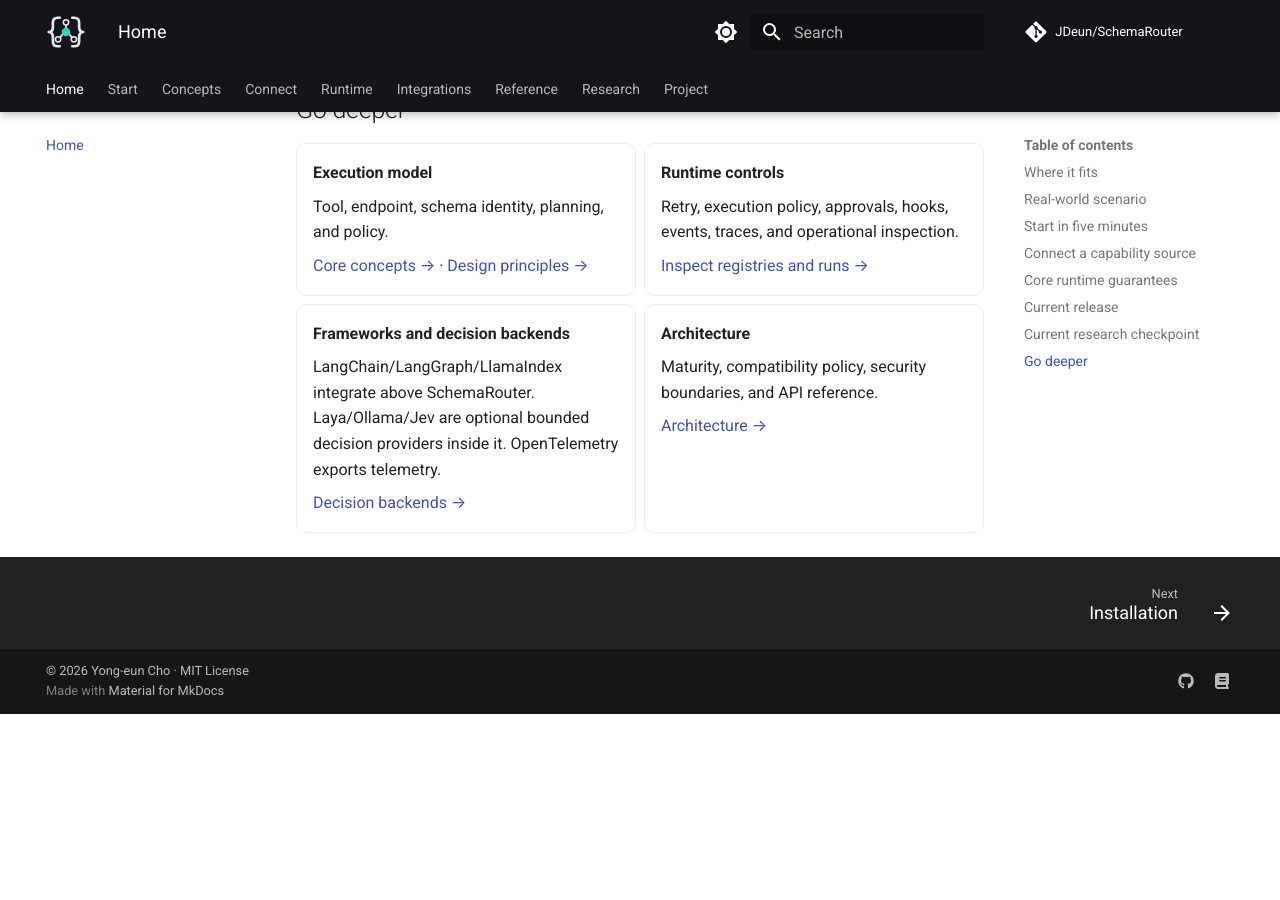
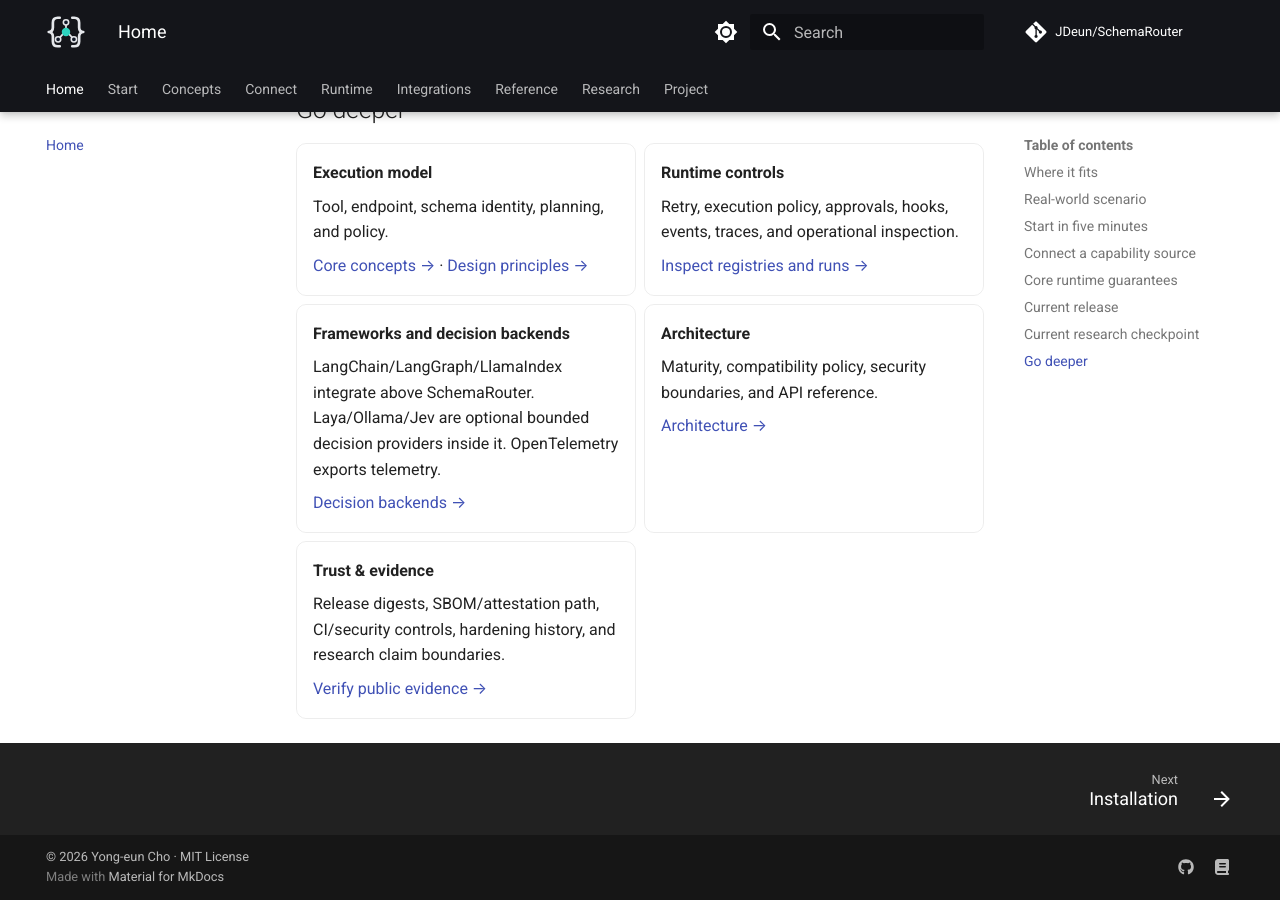
Before and after one commit to JDeun/SchemaRouter, an MkDocs documentation site: the page built from docs/index.md, in a window 1280 px wide and 900 px high, scrolled down 5521 px. Built offline with MkDocs 1.6.1 and Material for MkDocs 9.7.7, drawn with Linux system fonts in a browser that asks for light colours; comment, search, counter and statistics services are not loaded; before the commit the page ends 6235 px from its top, so only the background shows below that; some of the changed text lies outside the part shown.

Commit message:
docs: surface public verification from docs home

```diff
--- a/docs/index.md
+++ b/docs/index.md
@@ -23,6 +23,7 @@
 
 [Get started](getting-started/installation.md){ .md-button .md-button--primary }
 [Example gallery](getting-started/examples.md){ .md-button }
+[Verify trust & release evidence](project/trust-and-evidence.md){ .md-button }
 [Declare an MCP result contract](guides/mcp.md#declare-a-result-contract-the-server-does-not-publish){ .md-button }
 [GitHub](https://github.com/JDeun/SchemaRouter){ .md-button }
 
@@ -237,4 +238,11 @@
 
     [Architecture →](architecture.md)
 
+-   **Trust & evidence**
+
+    Release digests, SBOM/attestation path, CI/security controls, hardening history, and research
+    claim boundaries.
+
+    [Verify public evidence →](project/trust-and-evidence.md)
+
 </div>
```
